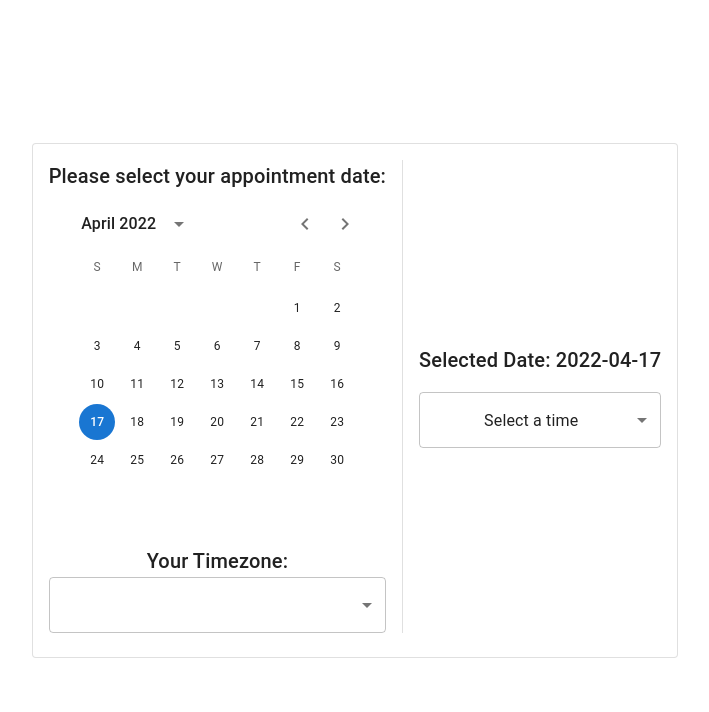
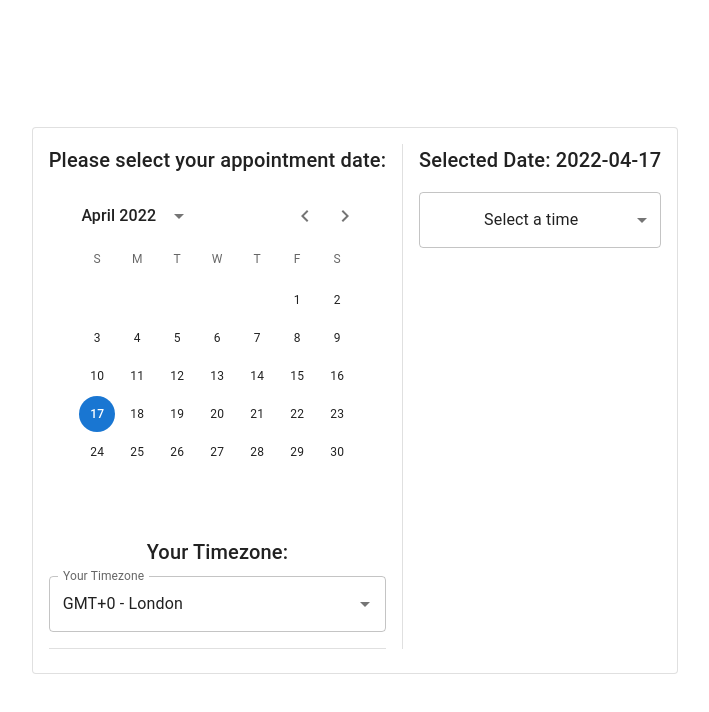
Before and after one commit to hasnainn19/ResidentsPath, a React (Vite) app: page /BookingPage in a window 1280 px wide. Shown: the top 712 px of the page, without its empty margins (285-994 px from the left). Built offline with nearby package versions, Linux system fonts and the light colour scheme.

Commit message:
Add autocomplete to timezone picker and format timezones

```diff
--- a/src/pages/BookingPage.tsx
+++ b/src/pages/BookingPage.tsx
@@ -1,4 +1,4 @@
-import React, {useState, useEffect } from 'react';
+import React, { useState, useEffect, useMemo } from 'react';
 import dayjs, { Dayjs } from 'dayjs';
 import {
     Card,
@@ -8,17 +8,19 @@ import {
     Stack,
     Box,
     Select,
-  MenuItem
+    MenuItem,
+    TextField
 } from '@mui/material';
 import { DateCalendar, LocalizationProvider } from '@mui/x-date-pickers';
 import { AdapterDayjs } from '@mui/x-date-pickers/AdapterDayjs';
+import Autocomplete from '@mui/material/Autocomplete';
+
 
 const BookingPage = () => {
   const [dateValue, setDateValue] = useState<Dayjs | null>(dayjs('2022-04-17'));
   const [selectedTime, setSelectedTime] = useState("");
   const [unavailableTimes, setUnavailableTimes] = useState([]);
-    const [selectedTimezone, setSelectedTimezone] = useState('UTC');
-
+  const [selectedTimezone, setSelectedTimezone] = useState('Europe/London'); // Default UK time
 
   // Generate 30-minute slots (9am–5pm)
   const generateTimes = () => {
@@ -31,81 +33,129 @@ const BookingPage = () => {
   };
 
   const allTimes = generateTimes();
+  const availableTimes = allTimes.filter(time => !unavailableTimes.includes(time));
 
-    const availableTimes = allTimes.filter(
-        (time) => !unavailableTimes.includes(time)
-    );
-
-    // Reset selected time if it becomes unavailable
   useEffect(() => {
     if (!availableTimes.includes(selectedTime)) {
       setSelectedTime("");
     }
   }, [availableTimes]);
 
-    const getTimezones = (): string[] => {
-    // This returns all IANA time zone names
-    return Intl.supportedValuesOf?.('timeZone') || [
-        // Fallback list if browser doesn't support supportedValuesOf
-        'UTC',
-        'Europe/London',
-        'America/New_York',
-        'Asia/Tokyo',
-        'Australia/Sydney',
-    ];
-    };
+    // Get accurate UTC offset in minutes for a timezone
+    const getOffsetMinutes = (tz: string) => {
+    const now = new Date();
 
-    const allTimezones = getTimezones();
+    // Convert local time in target timezone to string, then parse
+    const localString = now.toLocaleString('en-US', { timeZone: tz });
+    const localDate = new Date(localString);
 
+    // UTC offset in minutes = local time - UTC time
+    const offsetMinutes = (localDate.getTime() - now.getTime()) / (60 * 1000);
 
-    const formatTimezoneName = (tz: string) => {
-    const offset = new Date().toLocaleString('en-US', {
-        timeZone: tz,
-        timeZoneName: 'short',
-    });
-    return `${tz} (${offset.split(' ')[2]})`; // e.g., "America/New_York (EDT)"
+    return Math.round(offsetMinutes); // round to nearest minute
     };
 
 
+  // Convert offset in minutes to GMT±HH:MM
+  const formatGMTOffset = (offsetMinutes: number) => {
+    const sign = offsetMinutes >= 0 ? '+' : '-';
+    const absMinutes = Math.abs(offsetMinutes);
+    const hours = Math.floor(absMinutes / 60);
+    const minutes = absMinutes % 60;
+    return `GMT${sign}${hours}${minutes > 0 ? `:${minutes.toString().padStart(2, '0')}` : ''}`;
+  };
+
+  // Generate sorted timezone list in GMT format
+  const timezones = useMemo(() => {
+    const commonRegions = ['UTC', 'Europe', 'America', 'Asia', 'Australia'];
+    const allTz = Intl.supportedValuesOf?.('timeZone') || [
+      'UTC', 'Europe/London', 'America/New_York', 'Asia/Tokyo', 'Australia/Sydney'
+    ];
+
+    const filtered = allTz.filter(tz =>
+      commonRegions.some(region => tz.startsWith(region))
+    );
+
+    const mapped = filtered.map(tz => {
+      const offsetMinutes = getOffsetMinutes(tz);
+      const city = tz.split('/')[1]?.replace('_', ' ') || tz;
+      return {
+        tz,
+        label: `${formatGMTOffset(offsetMinutes)} - ${city}`,
+        offsetMinutes
+      };
+    });
+
+    mapped.sort((a, b) => a.offsetMinutes - b.offsetMinutes);
+    return mapped;
+  }, []);
+
   return (
+    <Card variant="outlined">
+      <CardContent>
+        <Stack direction="row" spacing={2} alignItems="flex-start">
 
-        <Card variant="outlined" >
-            <CardContent>
-                <Stack direction="row" spacing={2} alignItems="center">
-                    {/* LEFT SIDE */}
+          {/* LEFT SIDE: Calendar + Timezone */}
           <Box display="flex" flexDirection="column" alignItems="center">
-                        <Typography variant="h6">
+            <Typography variant="h6" mb={1}>
               Please select your appointment date:
             </Typography>
             <LocalizationProvider dateAdapter={AdapterDayjs}>
-                            <DateCalendar value={dateValue} onChange={(newValue) => setDateValue(newValue)} />
+              <DateCalendar
+                value={dateValue}
+                onChange={(newValue) => setDateValue(newValue)}
+              />
             </LocalizationProvider>
-                        <Divider />
-                        <Typography variant="h6" mt={2}>
+
+            <Typography variant="h6" mt={2} mb={1}>
               Your Timezone:
             </Typography>
-                        <Select
-                            value={selectedTimezone}
-                            onChange={(e) => setSelectedTimezone(e.target.value)}
-                            displayEmpty
+            <Autocomplete
+                options={timezones} // array of { tz, label, offsetMinutes }
+                value={timezones.find(tz => tz.tz === selectedTimezone) || null}
+                onChange={(event, newValue) => setSelectedTimezone(newValue?.tz || '')}
+                getOptionLabel={(option) => option.label} // still shows GMT + city
+                isOptionEqualToValue={(option, value) => option.tz === value.tz}
+                clearOnEscape
                 fullWidth
-                        >
-                            {allTimezones.map((tz) => (
-                                <MenuItem key={tz} value={tz}>
-                                {formatTimezoneName(tz)}
-                                </MenuItem>
-                            ))}
-                        </Select>
+                renderOption={(props, option) => {
+                    // Map IANA region to country emoji
+                    const countryCode = option.tz.split('/')[0] === 'Europe' ? 'GB'
+                                    : option.tz.split('/')[0] === 'America' ? 'US'
+                                    : option.tz.split('/')[0] === 'Asia' ? 'JP' // example fallback
+                                    : option.tz.split('/')[0] === 'Australia' ? 'AU'
+                                    : '🌐';
+
+                    const flag = countryCode === '🌐' ? '🌐' : String.fromCodePoint(...[...countryCode].map(c => 0x1F1E6 + c.charCodeAt(0) - 65));
+
+                    return (
+                    <li {...props}>
+                        <span style={{ marginRight: 8 }}>{flag}</span>
+                        {option.label}
+                    </li>
+                    );
+                }}
+                renderInput={(params) => (
+                    <TextField
+                    {...params}
+                    label="Your Timezone"
+                    placeholder="Select a timezone"
+                    variant="outlined"
+                    />
+                )}
+            />
+
+
+            <Divider sx={{ width: '100%', mt: 2 }} />
           </Box>
 
+          {/* VERTICAL DIVIDER */}
           <Divider orientation="vertical" flexItem />
 
-
-                    {/* RIGHT SIDE */}
+          {/* RIGHT SIDE: Time selection */}
           <Box display="flex" flexDirection="column" gap={2} minWidth={200}>
             <Typography variant="h6">
-                        Selected Date:{" "}
-                        {dateValue ? dateValue.format("YYYY-MM-DD") : "None"}
+              Selected Date: {dateValue ? dateValue.format("YYYY-MM-DD") : "None"}
             </Typography>
 
             <Select
@@ -117,7 +167,6 @@ const BookingPage = () => {
               <MenuItem value="" disabled>
                 Select a time
               </MenuItem>
-
               {availableTimes.map((time) => (
                 <MenuItem key={time} value={time}>
                   {time}
@@ -125,12 +174,11 @@ const BookingPage = () => {
               ))}
             </Select>
           </Box>
+
         </Stack>
       </CardContent>
-
     </Card>
-
   );
-}
+};
 
 export default BookingPage;
```
Lines whose indentation alone changed are shown as unchanged.
